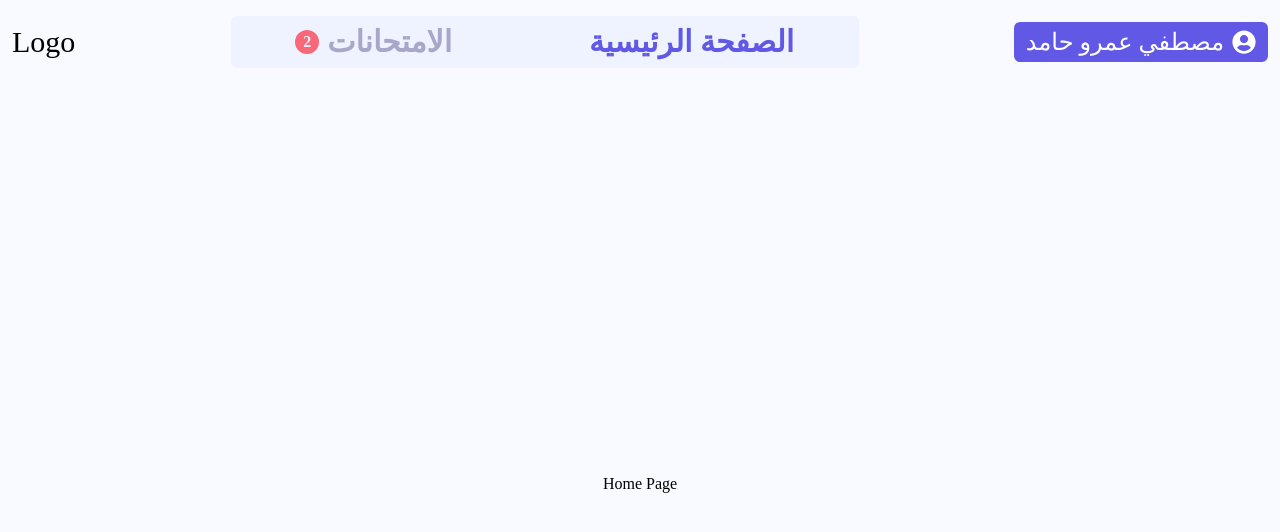
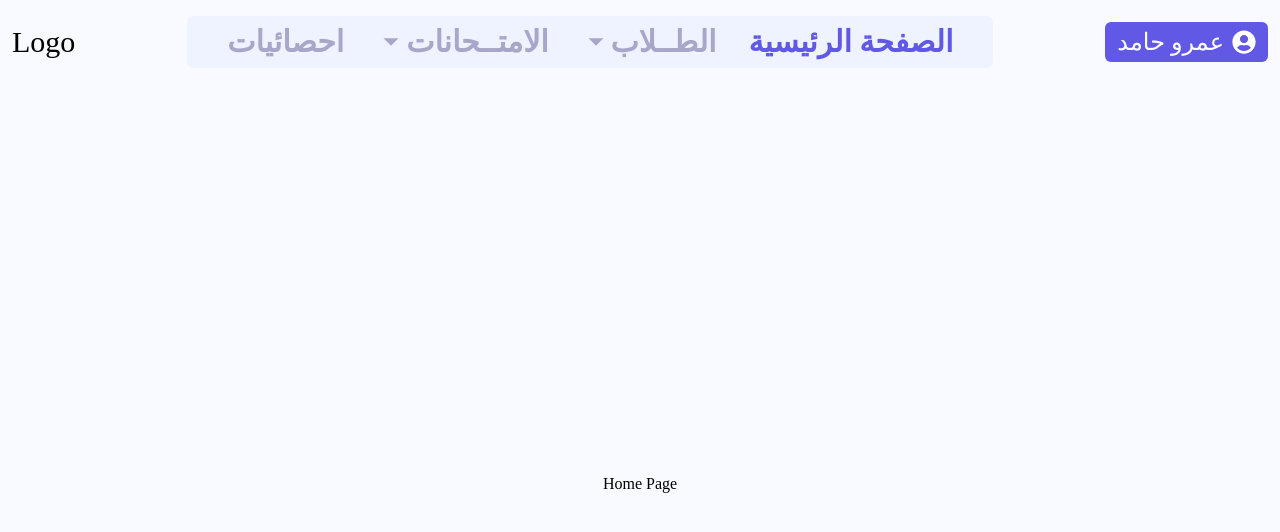
Before and after one commit to MostafaAmrHamed/ELTahdy, a Next.js app: page / in a window 1280 px wide. Shown: the top 532 px of the page. Built offline with nearby package versions, Linux system fonts and the light colour scheme; a web font is replaced by a local one.

Commit message:
feat(navbar): imported Admin-navbar

```diff
--- a/components/Navbar.tsx
+++ b/components/Navbar.tsx
@@ -1,13 +1,13 @@
 import React, { useState } from "react";
-import MainNav from "./navbar-permissions/mainNavbar";
+import MainNav from "./navbar-permissions/MainNavbar";
 import StudentNav from "./navbar-permissions/StudentNavbar";
+import AdmintNav from "./navbar-permissions/AdminNavbar";
 const Navbar = () => {
   const [user, setUser] = useState(true);
   return (
     <div className="container mx-auto">
-      {/* Unsigned Navbar */}
       {!user && <MainNav />}
-      {user && <StudentNav />}
+      {user && <AdmintNav />}
     </div>
   );
 };
```
